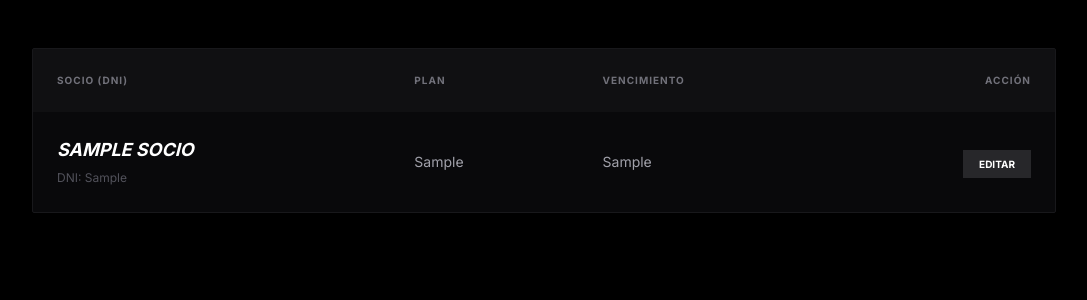
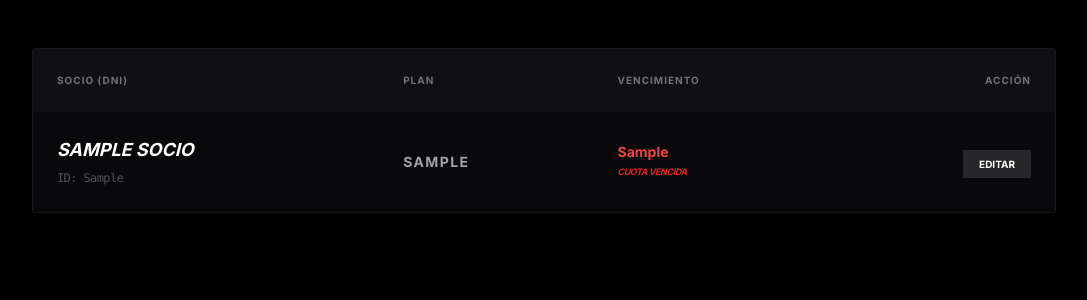
Before and after one commit to Arkadain/templo-fitness, a Flask app: page /admin in a window 1280 px wide. Shown: the part 105-405 px from the top of the page, without its empty margins (96-1183 px from the left). Run offline with Flask 3, Linux system fonts and the light colour scheme; tables that the repository leaves empty hold one stand-in row (values such as "Sample post"); some libraries are stand-ins or nearby versions.

Commit message:
Cambios esteticos

```diff
--- a/app.py
+++ b/app.py
@@ -5,6 +5,21 @@ import os # <-- 1. AGREGÁ ESTA LÍNEA ARRIBA DE TODO
 from dateutil.relativedelta import relativedelta
 
 app = Flask(__name__)
+
+# Función para calcular días restantes desde el HTML
+def restan_dias(fecha_str):
+    try:
+        vence_dt = datetime.strptime(fecha_str, '%d/%m/%Y')
+        hoy = datetime.now()
+        delta = vence_dt - hoy
+        return delta.days + 1
+    except:
+        return 0
+
+# Le avisamos a Flask que use esa función en los templates
+@app.context_processor
+def utility_processor():
+    return dict(restan_dias=restan_dias)
 
 # CONFIGURACIÓN DE BASE DE DATOS (SQLite)
 # 2. CAMBIÁ TODA ESTA PARTE:
@@ -58,20 +73,29 @@ def dashboard(id_socio):
     socio = Socio.query.get(id_socio)
     if not socio: return redirect(url_for('login'))
 
-    dias = ["Lunes", "Martes", "Miércoles", "Jueves", "Viernes", "Sábado", "Domingo"]
-    dia_hoy = dias[datetime.now().weekday()]
+    # Lógica de días de la semana
+    dias_semana = ["Lunes", "Martes", "Miércoles", "Jueves", "Viernes", "Sábado", "Domingo"]
+    dia_hoy_nombre = dias_semana[datetime.now().weekday()]
 
-    # Elegimos la rutina según el día
+    # CÁLCULO DE DÍAS RESTANTES
+    vence_dt = datetime.strptime(socio.vence, '%d/%m/%Y')
+    hoy = datetime.now()
+    delta = vence_dt - hoy
+    dias_restantes = delta.days + 1 # +1 para contar el día actual
+
+    # Rutinas
     rutinas = {
-        "Lunes": socio.rutina_lunes,
-        "Martes": socio.rutina_martes,
-        "Miércoles": socio.rutina_miercoles,
-        "Jueves": socio.rutina_jueves,
+        "Lunes": socio.rutina_lunes, "Martes": socio.rutina_martes,
+        "Miércoles": socio.rutina_miercoles, "Jueves": socio.rutina_jueves,
         "Viernes": socio.rutina_viernes
     }
-    rutina_hoy = rutinas.get(dia_hoy, "Día de descanso")
+    rutina_hoy = rutinas.get(dia_hoy_nombre, "Día de descanso")
 
-    return render_template('dashboard.html', socio=socio, rutina_hoy=rutina_hoy, dia=dia_hoy)
+    return render_template('dashboard.html',
+                           socio=socio,
+                           rutina_hoy=rutina_hoy,
+                           dia=dia_hoy_nombre,
+                           restan=dias_restantes)
 
 @app.route('/admin')
 def admin_panel():
--- a/templates/admin.html
+++ b/templates/admin.html
@@ -46,12 +46,23 @@
                     <tr class="hover:bg-zinc-900/30 transition-colors">
                         <td class="p-6">
                             <span class="block font-black italic uppercase text-lg">{{ socio.nombre }}</span>
-                            <span class="text-xs text-zinc-600">DNI: {{ socio.dni }}</span>
+                            <span class="text-xs text-zinc-600 font-mono tracking-tighter">ID: {{ socio.dni }}</span>
                         </td>
-                        <td class="p-6 text-sm text-zinc-400">{{ socio.plan }}</td>
-                        <td class="p-6 text-sm text-zinc-400">{{ socio.vence }}</td>
+                        <td class="p-6 text-sm text-zinc-400 font-bold uppercase tracking-widest">{{ socio.plan }}</td>
+
+                        <td class="p-6 text-sm">
+                            <div class="flex flex-col">
+                                <span class="{% if restan_dias(socio.vence) <= 0 %} text-red-500 font-black {% else %} text-zinc-300 {% endif %}">
+                                    {{ socio.vence }}
+                                </span> {% if restan_dias(socio.vence)
+                                <=0 %} <span class="text-[9px] text-red-600 font-black uppercase italic tracking-tighter">Cuota Vencida</span>
+                                    {% else %}
+                                    <span class="text-[9px] text-zinc-600 uppercase italic tracking-tighter">Quedan {{ restan_dias(socio.vence) }} días</span> {% endif %}
+                            </div>
+                        </td>
+
                         <td class="p-6 text-right">
-                            <a href="/admin/editar/{{ socio.dni }}" class="bg-zinc-800 text-white px-4 py-2 text-[10px] font-black uppercase">Editar</a>
+                            <a href="/admin/editar/{{ socio.dni }}" class="bg-zinc-800 text-white px-4 py-2 text-[10px] font-black uppercase hover:bg-white hover:text-black transition-all">Editar</a>
                         </td>
                     </tr>
                     {% endfor %}
```
Also changed, not shown: templates/dashboard.html (+15 -2 lines).
